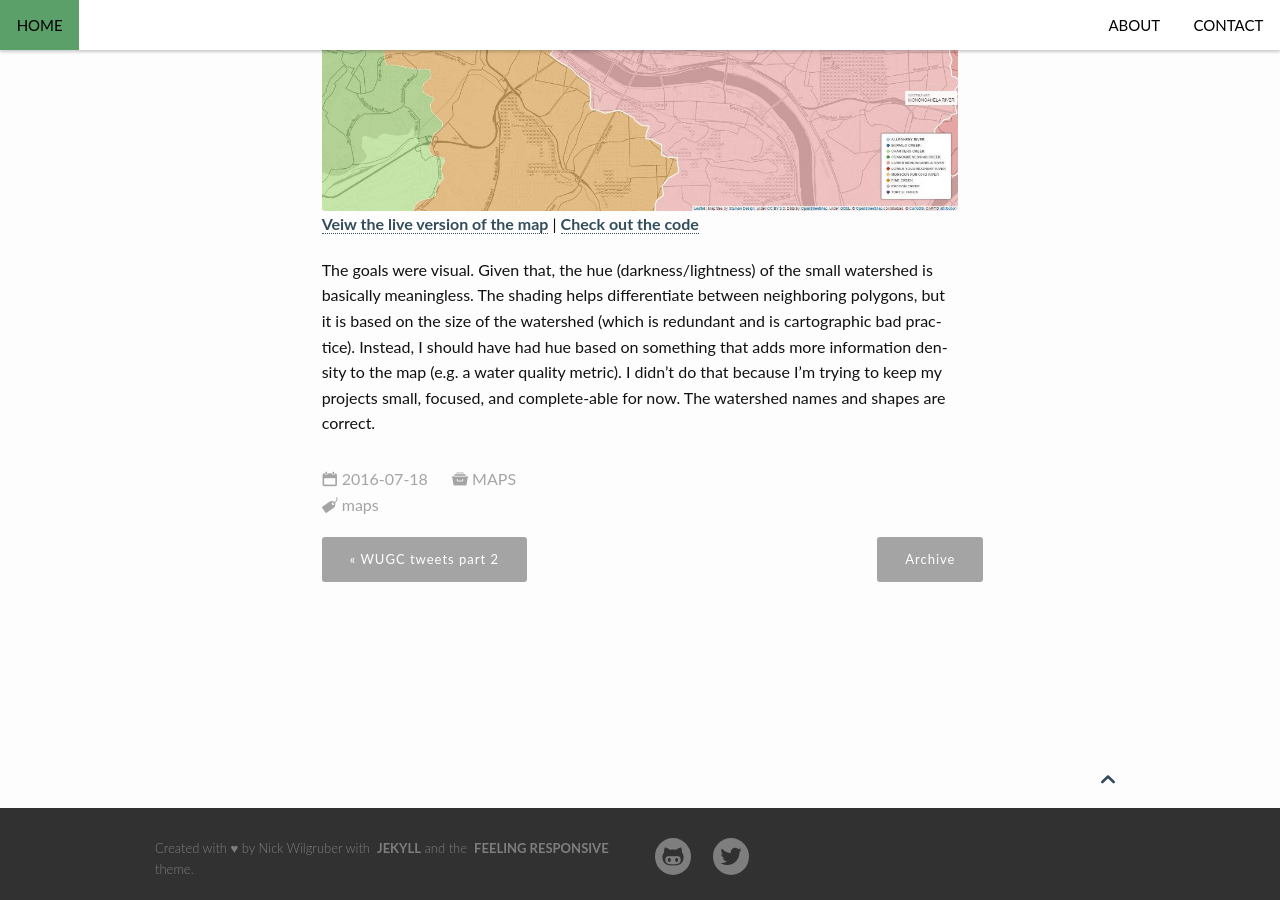
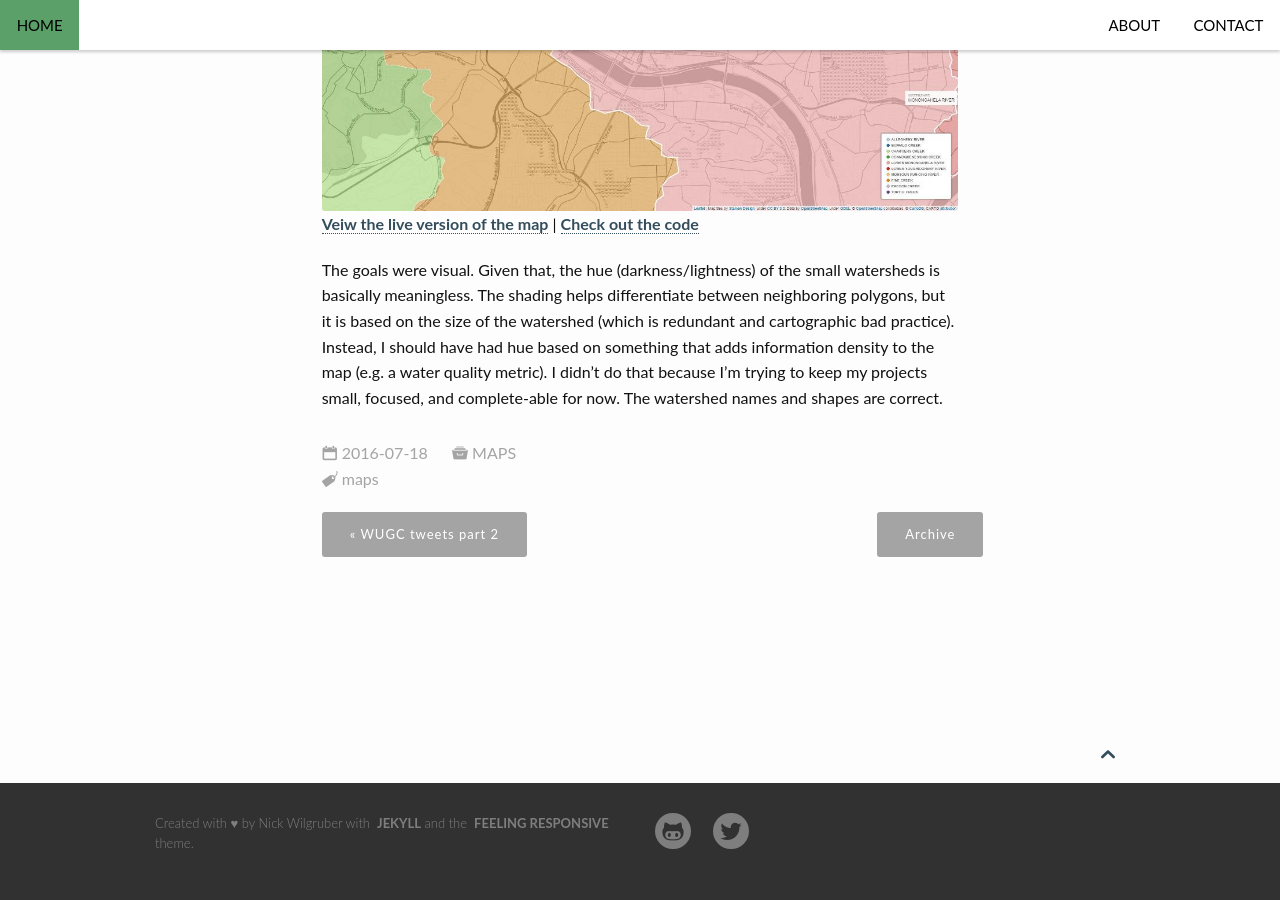
Before and after one commit to wontgruber/wontgruber.github.io, a Jekyll site: the page built from _posts/2016-07-18-Mapping-watersheds-in-Allegheny-County.md, in a window 1280 px wide and 900 px high, scrolled down 792 px. Built offline with Jekyll 4.4.1, drawn with Linux system fonts in a browser that asks for light colours.

Commit message:
Edit typos

```diff
--- a/_posts/2016-07-18-Mapping-watersheds-in-Allegheny-County.md
+++ b/_posts/2016-07-18-Mapping-watersheds-in-Allegheny-County.md
@@ -30,4 +30,4 @@ My goals with this map were to successfully apply that hover-over-a-watershed-an
 [Veiw the live version of the map](https://bl.ocks.org/wontgruber/raw/a5fb00aa35d140855dacc7337c4f85ec/) |
 [Check out the code](https://bl.ocks.org/wontgruber/a5fb00aa35d140855dacc7337c4f85ec/)
 
-The goals were visual. Given that, the hue (darkness/lightness) of the small watershed is basically meaningless. The shading helps differentiate between neighboring polygons, but it is based on the size of the watershed (which is redundant and is cartographic bad practice). Instead, I should have had hue based on something that adds more information density to the map (e.g. a water quality metric). I didn't do that because I'm trying to keep my projects small, focused, and complete-able for now. The watershed names and shapes are correct.
+The goals were visual. Given that, the hue (darkness/lightness) of the small watersheds is basically meaningless. The shading helps differentiate between neighboring polygons, but it is based on the size of the watershed (which is redundant and cartographic bad practice). Instead, I should have had hue based on something that adds information density to the map (e.g. a water quality metric). I didn't do that because I'm trying to keep my projects small, focused, and complete-able for now. The watershed names and shapes are correct.
```
